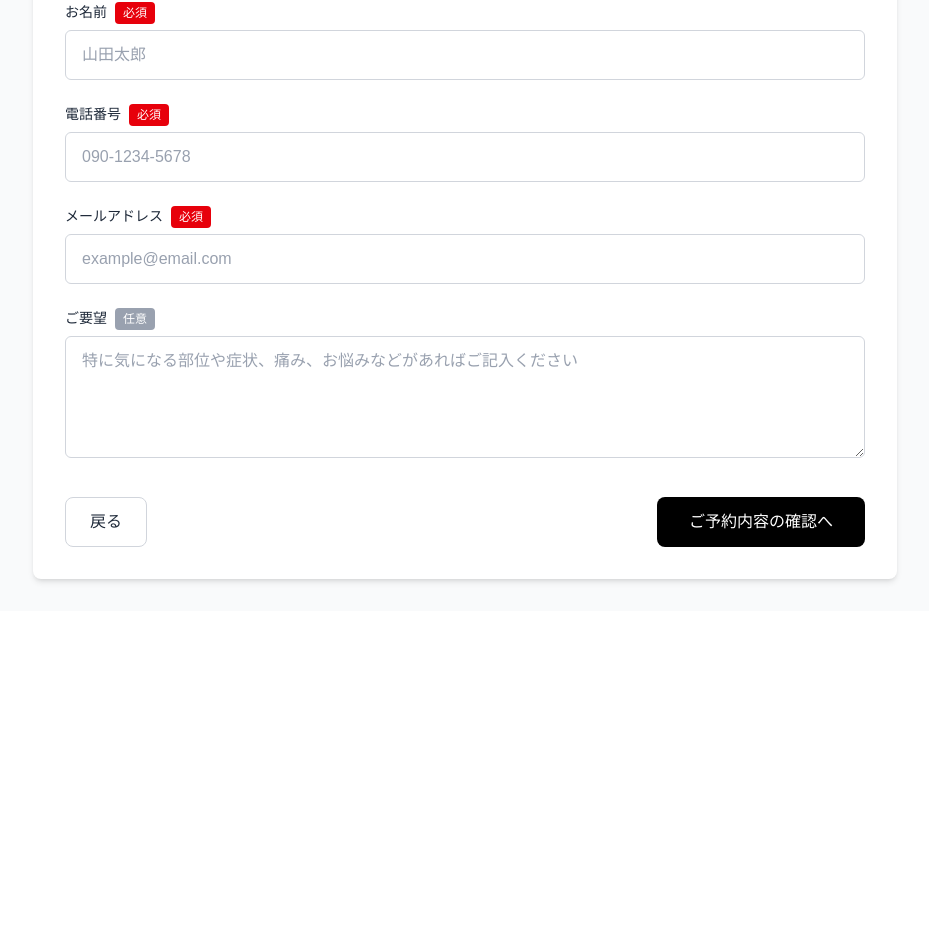
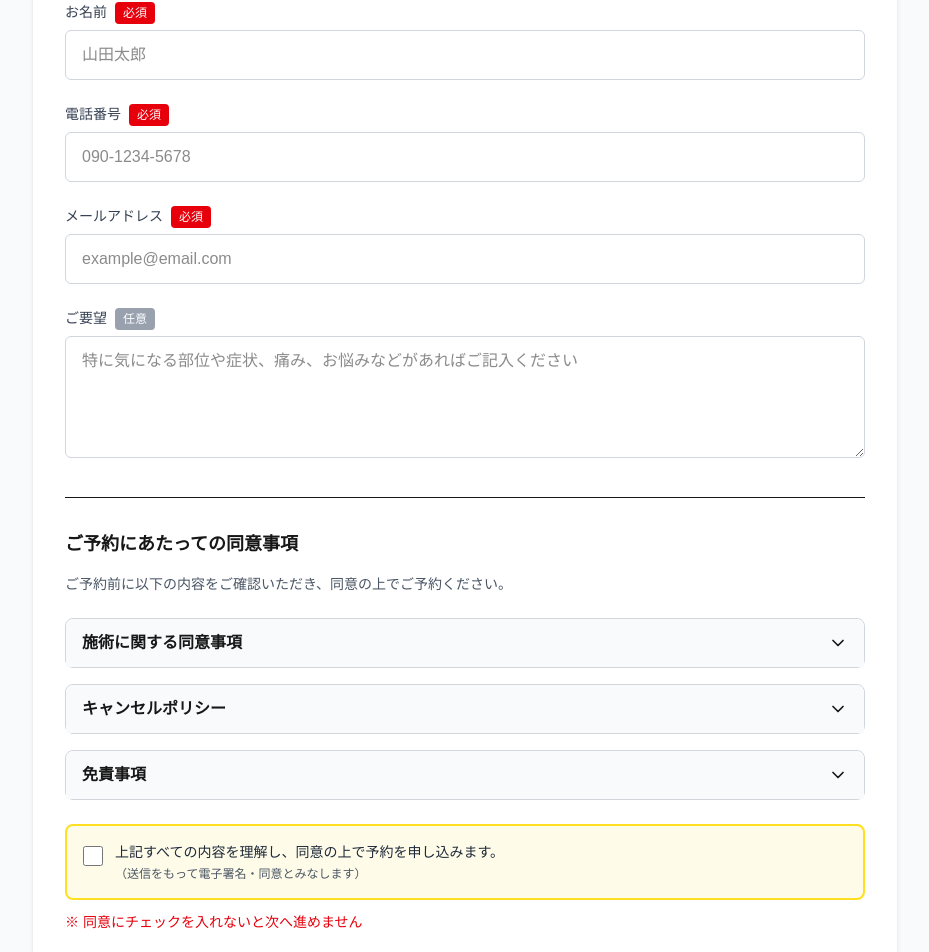
Before and after one commit to Nana-kalue/ACU_resevationsys_dev, a Next.js app in the folder reservation-system/frontend/: page /reserve/step2 in a window 1280 px wide. Before the commit this address had no page. Shown: the part 414-1366 px from the top of the page, without its empty margins (175-1104 px from the left). Before the commit the page ends 1025 px from the top, so only its background shows below. Built offline with nearby package versions, Linux system fonts and the light colour scheme.

Commit message:
Update/frontend/page.tsx
予約フォームStep2に同意書追加

```diff
--- a/reservation-system/frontend/src/app/reserve/step2/page.tsx
+++ b/reservation-system/frontend/src/app/reserve/step2/page.tsx
@@ -1,23 +1,14 @@
 'use client';
-import { useState, useEffect } from 'react';
-import { useRouter } from 'next/navigation';
-import { useReservation } from '@/contexts/ReservationContext';
+import { useState } from 'react';
+import { ChevronDown, ChevronUp } from 'lucide-react';
 
 export default function ReserveStep2Page() {
-  const router = useRouter();
-  const {
-    selectedPlan,
-    selectedDate,
-    selectedTime,
-    formData,
-    setFormData
-  } = useReservation();
 
-  const [localFormData, setLocalFormData] = useState({
-    name: formData.name || '',
-    phone: formData.phone || '',
-    email: formData.email || '',
-    notes: formData.notes || ''
+  const [formData, setFormData] = useState({
+    name: '',
+    phone: '',
+    email: '',
+    notes: ''
   });
 
   const [errors, setErrors] = useState({
@@ -26,60 +17,46 @@ export default function ReserveStep2Page() {
     email: ''
   });
 
-  // 前のステップで必要なデータが選択されていない場合はリダイレクト
-  useEffect(() => {
-    if (!selectedPlan || !selectedDate || !selectedTime) {
-      router.push('/reserve');
-    }
-  }, [selectedPlan, selectedDate, selectedTime, router]);
+  const [consentChecked, setConsentChecked] = useState(false);
+  const [expandedSections, setExpandedSections] = useState({
+    treatment: false,
+    cancellation: false,
+    disclaimer: false
+  });
 
   const handleInputChange = (field: string, value: string) => {
-    setLocalFormData(prev => ({ ...prev, [field]: value }));
+    setFormData(prev => ({ ...prev, [field]: value }));
     if (errors[field as keyof typeof errors]) {
       setErrors(prev => ({ ...prev, [field]: '' }));
     }
   };
 
+  const toggleSection = (section: 'treatment' | 'cancellation' | 'disclaimer') => {
+    setExpandedSections(prev => ({ ...prev, [section]: !prev[section] }));
+  };
+
   const validateForm = () => {
     const newErrors = { name: '', phone: '', email: '' };
-    if (!localFormData.name.trim()) newErrors.name = 'お名前を入力してください';
-    if (!localFormData.phone.trim()) newErrors.phone = '電話番号を入力してください';
-    else if (!/^[0-9\-+\(\)\s]+$/.test(localFormData.phone)) newErrors.phone = '正しい電話番号を入力してください';
-    if (!localFormData.email.trim()) newErrors.email = 'メールアドレスを入力してください';
-    else if (!/^[^\s@]+@[^\s@]+\.[^\s@]+$/.test(localFormData.email)) newErrors.email = '正しいメールアドレスを入力してください';
+    if (!formData.name.trim()) newErrors.name = 'お名前を入力してください';
+    if (!formData.phone.trim()) newErrors.phone = '電話番号を入力してください';
+    else if (!/^[0-9\-]+$/.test(formData.phone)) newErrors.phone = '正しい電話番号を入力してください';
+    if (!formData.email.trim()) newErrors.email = 'メールアドレスを入力してください';
+    else if (!/^[^\s@]+@[^\s@]+\.[^\s@]+$/.test(formData.email)) newErrors.email = '正しいメールアドレスを入力してください';
     setErrors(newErrors);
     return !Object.values(newErrors).some(error => error !== '');
   };
 
   const handleNext = () => {
-    if (validateForm()) {
-      // フォームデータを保存
-      setFormData({
-        name: localFormData.name,
-        phone: localFormData.phone,
-        email: localFormData.email,
-        notes: localFormData.notes
-      });
-      router.push('/reserve/step3');
+    if (validateForm() && consentChecked) {
+      // 実際の実装では router.push('/reserve/step3') を使用
+      alert('フォームが送信されました！次のステップへ進みます。');
+      console.log('Form data:', formData);
     }
   };
 
   const handleBack = () => {
-    router.push('/reserve');
-  };
-
-  // 選択された日時の表示用
-  const getSelectedDateTime = () => {
-    if (selectedDate && selectedTime && selectedPlan) {
-      // selectedDateは "M/D" 形式なので、現在の年を付けて日付を作る
-      const [month, day] = selectedDate.split('/');
-      const year = new Date().getFullYear();
-      const date = new Date(year, parseInt(month) - 1, parseInt(day));
-      const dayOfWeek = ['日', '月', '火', '水', '木', '金', '土'][date.getDay()];
-
-      return `${year}年${month}月${day}日(${dayOfWeek}) ${selectedTime}`;
-    }
-    return '';
+    // 実際の実装では router.push('/reserve') を使用
+    alert('前のステップに戻ります');
   };
 
   return (
@@ -90,40 +67,20 @@ export default function ReserveStep2Page() {
             <span className="text-gray-600 text-sm">LOGO</span>
           </div>
         </div>
-        <h1 className="text-center text-2xl font-bold mb-12 text-gray-900">ご予約フォーム</h1>
+
+        <h1 className="text-center text-2xl font-bold mb-12">ご予約フォーム</h1>
 
         {/* ステップ表示 */}
         <div className="flex justify-center items-center mb-12">
           <div className="flex items-center">
-            {/* Step 1 */}
-            <div className="w-12 h-12 bg-gray-600 text-white rounded-full flex items-center justify-center font-bold">
-              ✓
-            </div>
-            <div className="text-center ml-2 mr-8">
-              <div className="text-sm font-medium text-gray-800">日時を選ぶ</div>
-            </div>
-
-            {/* 線 */}
+            <div className="w-12 h-12 bg-gray-600 text-white rounded-full flex items-center justify-center font-bold">✓</div>
+            <div className="text-center ml-2 mr-8"><div className="text-sm font-medium text-gray-600">日時を選ぶ</div></div>
             <div className="w-16 h-0.5 bg-gray-600 mx-4"></div>
-
-            {/* Step 2 */}
-            <div className="w-12 h-12 bg-gray-600 text-white rounded-full flex items-center justify-center font-bold">
-              2
-            </div>
-            <div className="text-center ml-2 mr-8">
-              <div className="text-sm font-medium text-gray-800">お客様情報の入力</div>
-            </div>
-
-            {/* 線 */}
+            <div className="w-12 h-12 bg-gray-600 text-white rounded-full flex items-center justify-center font-bold">2</div>
+            <div className="text-center ml-2 mr-8"><div className="text-sm font-medium">お客様情報の入力</div></div>
             <div className="w-16 h-0.5 bg-gray-300 mx-4"></div>
-
-            {/* Step 3 */}
-            <div className="w-12 h-12 bg-gray-400 text-white rounded-full flex items-center justify-center font-bold">
-              3
-            </div>
-            <div className="text-center ml-2">
-              <div className="text-sm font-medium text-gray-800">ご予約内容の確認</div>
-            </div>
+            <div className="w-12 h-12 bg-gray-400 text-white rounded-full flex items-center justify-center font-bold">3</div>
+            <div className="text-center ml-2"><div className="text-sm font-medium text-gray-600">ご予約内容の確認</div></div>
           </div>
         </div>
 
@@ -132,60 +89,176 @@ export default function ReserveStep2Page() {
             <div className="w-12 h-12 border-2 border-gray-400 rounded-full flex items-center justify-center font-bold text-gray-600">
               2<span className="text-sm ml-1">/3</span>
             </div>
-            <h2 className="text-xl font-bold ml-4 text-gray-900">お客様情報の入力</h2>
+            <h2 className="text-xl font-bold ml-4">お客様情報の入力</h2>
           </div>
 
-          {/* 選択された内容の確認表示 */}
-          {selectedPlan && selectedDate && selectedTime && (
-            <div className="mb-8 p-4 bg-blue-50 rounded-lg">
-              <h3 className="font-semibold text-gray-800 mb-2">選択された内容</h3>
-              <p className="text-sm text-gray-600">プラン: {selectedPlan.display_name}</p>
-              <p className="text-sm text-gray-600">日時: {getSelectedDateTime()}</p>
-            </div>
-          )}
-
+          {/* お客様情報入力フォーム */}
           <div className="mb-8">
             <div className="mb-6">
-              <label className="block text-sm font-medium text-gray-800 mb-2">
+              <label className="block text-sm font-medium text-gray-700 mb-2">
                 お名前<span className="ml-2 px-2 py-1 bg-red-600 text-white text-xs rounded">必須</span>
               </label>
-              <input type="text" value={localFormData.name} onChange={(e) => handleInputChange('name', e.target.value)}
-                className={`w-full px-4 py-3 border rounded-md text-gray-900 placeholder-gray-400 ${errors.name ? 'border-red-500' : 'border-gray-300'} focus:outline-none focus:ring-2 focus:ring-blue-500`}
-                placeholder="山田太郎" />
+              <input
+                type="text"
+                value={formData.name}
+                onChange={(e) => handleInputChange('name', e.target.value)}
+                className={`w-full px-4 py-3 border rounded-md ${errors.name ? 'border-red-500' : 'border-gray-300'} focus:outline-none focus:ring-2 focus:ring-blue-500`}
+                placeholder="山田太郎"
+              />
               {errors.name && <p className="mt-1 text-sm text-red-600">{errors.name}</p>}
             </div>
+
             <div className="mb-6">
-              <label className="block text-sm font-medium text-gray-800 mb-2">
+              <label className="block text-sm font-medium text-gray-700 mb-2">
                 電話番号<span className="ml-2 px-2 py-1 bg-red-600 text-white text-xs rounded">必須</span>
               </label>
-              <input type="tel" value={localFormData.phone} onChange={(e) => handleInputChange('phone', e.target.value)}
-                className={`w-full px-4 py-3 border rounded-md text-gray-900 placeholder-gray-400 ${errors.phone ? 'border-red-500' : 'border-gray-300'} focus:outline-none focus:ring-2 focus:ring-blue-500`}
-                placeholder="090-1234-5678" />
+              <input
+                type="tel"
+                value={formData.phone}
+                onChange={(e) => handleInputChange('phone', e.target.value)}
+                className={`w-full px-4 py-3 border rounded-md ${errors.phone ? 'border-red-500' : 'border-gray-300'} focus:outline-none focus:ring-2 focus:ring-blue-500`}
+                placeholder="090-1234-5678"
+              />
               {errors.phone && <p className="mt-1 text-sm text-red-600">{errors.phone}</p>}
             </div>
+
             <div className="mb-6">
-              <label className="block text-sm font-medium text-gray-800 mb-2">
+              <label className="block text-sm font-medium text-gray-700 mb-2">
                 メールアドレス<span className="ml-2 px-2 py-1 bg-red-600 text-white text-xs rounded">必須</span>
               </label>
-              <input type="email" value={localFormData.email} onChange={(e) => handleInputChange('email', e.target.value)}
-                className={`w-full px-4 py-3 border rounded-md text-gray-900 placeholder-gray-400 ${errors.email ? 'border-red-500' : 'border-gray-300'} focus:outline-none focus:ring-2 focus:ring-blue-500`}
-                placeholder="example@email.com" />
+              <input
+                type="email"
+                value={formData.email}
+                onChange={(e) => handleInputChange('email', e.target.value)}
+                className={`w-full px-4 py-3 border rounded-md ${errors.email ? 'border-red-500' : 'border-gray-300'} focus:outline-none focus:ring-2 focus:ring-blue-500`}
+                placeholder="example@email.com"
+              />
               {errors.email && <p className="mt-1 text-sm text-red-600">{errors.email}</p>}
             </div>
+
             <div className="mb-6">
-              <label className="block text-sm font-medium text-gray-800 mb-2">
+              <label className="block text-sm font-medium text-gray-700 mb-2">
                 ご要望<span className="ml-2 px-2 py-1 bg-gray-400 text-white text-xs rounded">任意</span>
               </label>
-              <textarea value={localFormData.notes} onChange={(e) => handleInputChange('notes', e.target.value)} rows={4}
-                className="w-full px-4 py-3 border border-gray-300 rounded-md text-gray-900 placeholder-gray-400 focus:outline-none focus:ring-2 focus:ring-blue-500"
-                placeholder="特に気になる部位や症状、痛み、お悩みなどがあればご記入ください" />
+              <textarea
+                value={formData.notes}
+                onChange={(e) => handleInputChange('notes', e.target.value)}
+                rows={4}
+                className="w-full px-4 py-3 border border-gray-300 rounded-md focus:outline-none focus:ring-2 focus:ring-blue-500"
+                placeholder="特に気になる部位や症状、痛み、お悩みなどがあればご記入ください"
+              />
             </div>
           </div>
+
+          {/* 同意書セクション */}
+          <div className="mb-8 border-t pt-8">
+            <h3 className="text-lg font-bold mb-4">ご予約にあたっての同意事項</h3>
+            <p className="text-sm text-gray-600 mb-6">
+              ご予約前に以下の内容をご確認いただき、同意の上でご予約ください。
+            </p>
+
+            {/* 施術に関する同意事項 */}
+            <div className="border border-gray-300 rounded-lg mb-4">
+              <button
+                onClick={() => toggleSection('treatment')}
+                className="w-full px-4 py-3 flex justify-between items-center bg-gray-50 hover:bg-gray-100 transition-colors rounded-t-lg"
+              >
+                <span className="font-semibold text-left">施術に関する同意事項</span>
+                {expandedSections.treatment ? <ChevronUp className="w-5 h-5" /> : <ChevronDown className="w-5 h-5" />}
+              </button>
+              {expandedSections.treatment && (
+                <div className="px-4 py-4 text-sm text-gray-700 space-y-2 border-t">
+                  <p>• 当院の施術は治療行為ではなく、健康増進・体調改善・美容目的のものです</p>
+                  <p>• 施術効果には個人差があり、結果を保証するものではありません</p>
+                  <p>• 施術中に体調不良・痛み・異常を感じた場合は速やかに申し出てください</p>
+                  <p>• 既往症・服薬・妊娠等について虚偽なく申告することに同意します</p>
+                  <p>• 施術後の一時的な筋肉痛・発赤・倦怠感などは自然な反応です</p>
+                  <p>• 万が一の施術事故については、医療補償保険の範囲で対応します</p>
+                </div>
+              )}
+            </div>
+
+            {/* キャンセルポリシー */}
+            <div className="border border-gray-300 rounded-lg mb-4">
+              <button
+                onClick={() => toggleSection('cancellation')}
+                className="w-full px-4 py-3 flex justify-between items-center bg-gray-50 hover:bg-gray-100 transition-colors rounded-t-lg"
+              >
+                <span className="font-semibold text-left">キャンセルポリシー</span>
+                {expandedSections.cancellation ? <ChevronUp className="w-5 h-5" /> : <ChevronDown className="w-5 h-5" />}
+              </button>
+              {expandedSections.cancellation && (
+                <div className="px-4 py-4 text-sm text-gray-700 space-y-2 border-t">
+                  <p>• キャンセル・変更は予約当日を除く2営業日前までにご連絡ください</p>
+                  <p>• 当日キャンセル・無断キャンセルは100％のキャンセル料が発生します</p>
+                  <p>• 回数券・事前決済の払い戻しは、いかなる理由でも原則不可です</p>
+                  <p>• 不可抗力（地震・台風・感染症流行等）による来院困難な場合は、当院判断でキャンセル料を免除する場合があります</p>
+                </div>
+              )}
+            </div>
+
+            {/* 免責事項 */}
+            <div className="border border-gray-300 rounded-lg mb-6">
+              <button
+                onClick={() => toggleSection('disclaimer')}
+                className="w-full px-4 py-3 flex justify-between items-center bg-gray-50 hover:bg-gray-100 transition-colors rounded-t-lg"
+              >
+                <span className="font-semibold text-left">免責事項</span>
+                {expandedSections.disclaimer ? <ChevronUp className="w-5 h-5" /> : <ChevronDown className="w-5 h-5" />}
+              </button>
+              {expandedSections.disclaimer && (
+                <div className="px-4 py-4 text-sm text-gray-700 space-y-2 border-t">
+                  <p>• 施術は医療行為ではなく、疾病の診断・治療を行うものではありません</p>
+                  <p>• 施術により発生する筋肉痛・内出血・軽度炎症・倦怠感等は一時的な生理反応です</p>
+                  <p>• 重大な事故が発生した場合でも、当院の故意・重過失による場合を除き、損害賠償責任は医療補償保険の範囲内に限定されます</p>
+                  <p>• 持病・服薬・既往症・妊娠・体調不良について虚偽・不申告があった場合、当院は一切の責任を負いません</p>
+                  <p>• 施術風景・ビフォーアフター写真等は、個人が特定されない形で広告・SNS等に使用される場合があります（拒否希望の場合は事前申し出）</p>
+                </div>
+              )}
+            </div>
+
+            {/* 同意チェックボックス */}
+            <div className="bg-yellow-50 border-2 border-yellow-300 rounded-lg p-4">
+              <label className="flex items-start cursor-pointer">
+                <input
+                  type="checkbox"
+                  checked={consentChecked}
+                  onChange={(e) => setConsentChecked(e.target.checked)}
+                  className="mt-1 mr-3 w-5 h-5 text-blue-600 border-gray-300 rounded focus:ring-blue-500"
+                />
+                <span className="text-sm font-medium text-gray-800">
+                  上記すべての内容を理解し、同意の上で予約を申し込みます。
+                  <span className="block text-xs text-gray-600 mt-1">
+                    （送信をもって電子署名・同意とみなします）
+                  </span>
+                </span>
+              </label>
+            </div>
+
+            {!consentChecked && (
+              <p className="mt-3 text-sm text-red-600 font-medium">
+                ※ 同意にチェックを入れないと次へ進めません
+              </p>
+            )}
+          </div>
+
+          {/* ボタン */}
           <div className="flex justify-between">
-            <button onClick={handleBack} className="px-6 py-3 border border-gray-300 text-gray-800 rounded-lg font-medium hover:bg-gray-50 transition-colors">
+            <button
+              onClick={handleBack}
+              className="px-6 py-3 border border-gray-300 text-gray-700 rounded-lg font-medium hover:bg-gray-50 transition-colors"
+            >
               戻る
             </button>
-            <button onClick={handleNext} className="px-8 py-3 bg-black text-white rounded-lg font-medium hover:bg-gray-800 transition-colors">
+            <button
+              onClick={handleNext}
+              disabled={!consentChecked}
+              className={`px-8 py-3 rounded-lg font-medium transition-colors ${
+                consentChecked
+                  ? 'bg-black text-white hover:bg-gray-800'
+                  : 'bg-gray-300 text-gray-500 cursor-not-allowed'
+              }`}
+            >
               ご予約内容の確認へ
             </button>
           </div>
```
